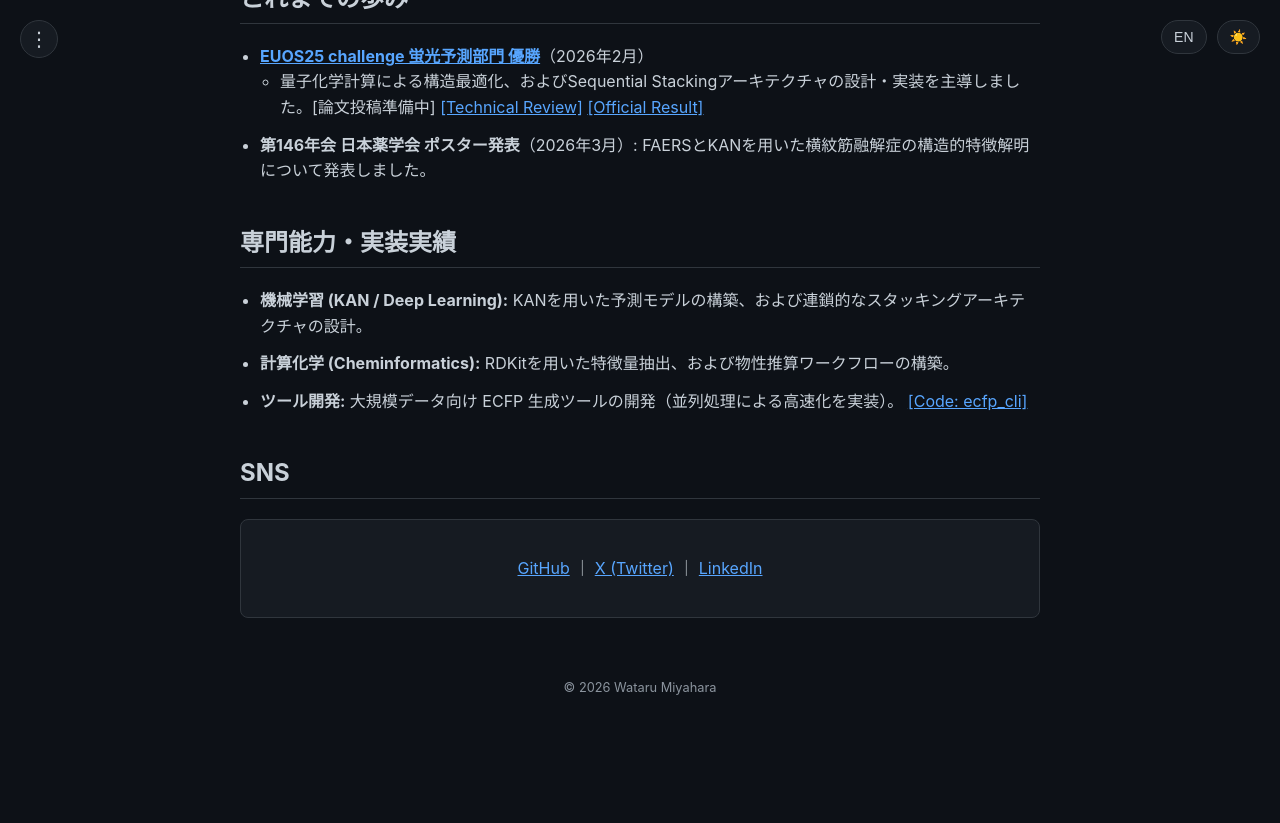
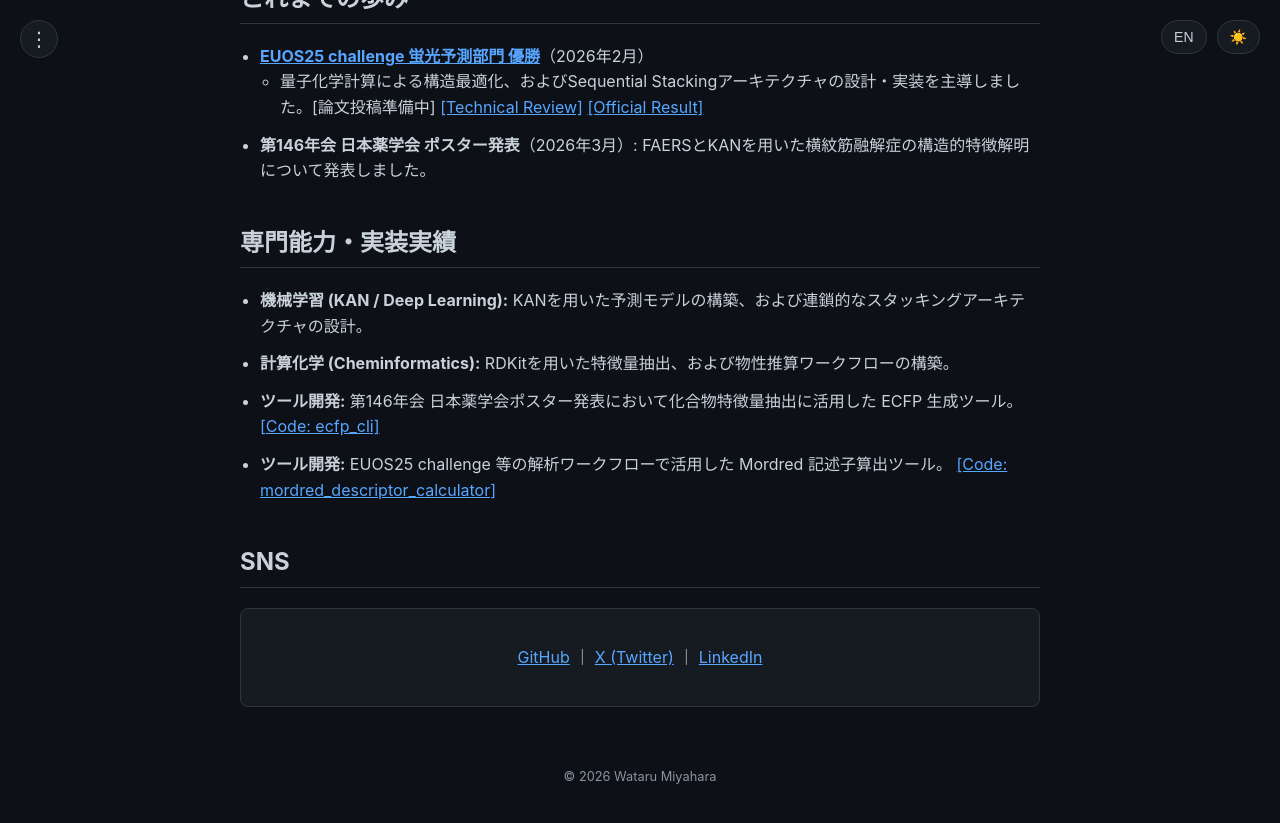
Before and after one commit to 377H-Miru/377H-Miru.github.io, a Jekyll site: the page built from index.md, in a window 1280 px wide and 900 px high, scrolled down 592 px. Shown: the top 823 px of the window. Built offline with Jekyll 4.4.1, drawn with Linux system fonts in a browser that asks for light colours.

Commit message:
Complete Japanese and English descriptions for implemented tools

```diff
--- a/index.md
+++ b/index.md
@@ -24,7 +24,8 @@ title: Home
 ## 専門能力・実装実績
 - **機械学習 (KAN / Deep Learning):** KANを用いた予測モデルの構築、および連鎖的なスタッキングアーキテクチャの設計。
 - **計算化学 (Cheminformatics):** RDKitを用いた特徴量抽出、および物性推算ワークフローの構築。
-- **ツール開発:** 大規模データ向け ECFP 生成ツールの開発（並列処理による高速化を実装）。 [[Code: ecfp_cli]](https://github.com/377H-Miru/ecfp_cli){:target="_blank"}
+- **ツール開発:** 第146年会 日本薬学会ポスター発表において化合物特徴量抽出に活用した ECFP 生成ツール。 [[Code: ecfp_cli]](https://github.com/377H-Miru/ecfp_cli){:target="_blank"}
+- **ツール開発:** EUOS25 challenge 等の解析ワークフローで活用した Mordred 記述子算出ツール。 [[Code: mordred_descriptor_calculator]](https://github.com/377H-Miru/mordred_descriptor_calculator){:target="_blank"}
 
 <h2 id="sns">SNS</h2>
 <div class="contact-box" markdown="1">
```
